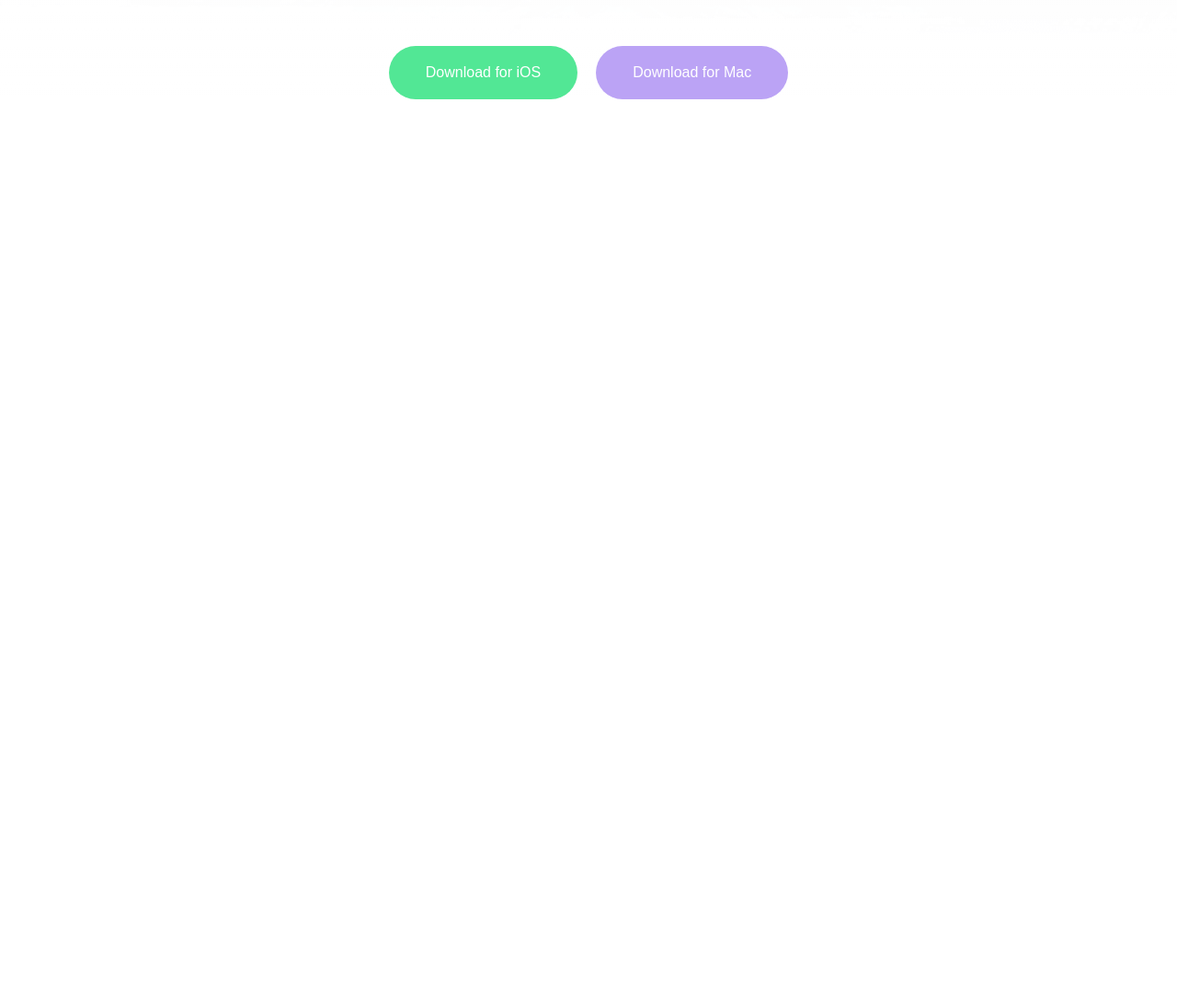
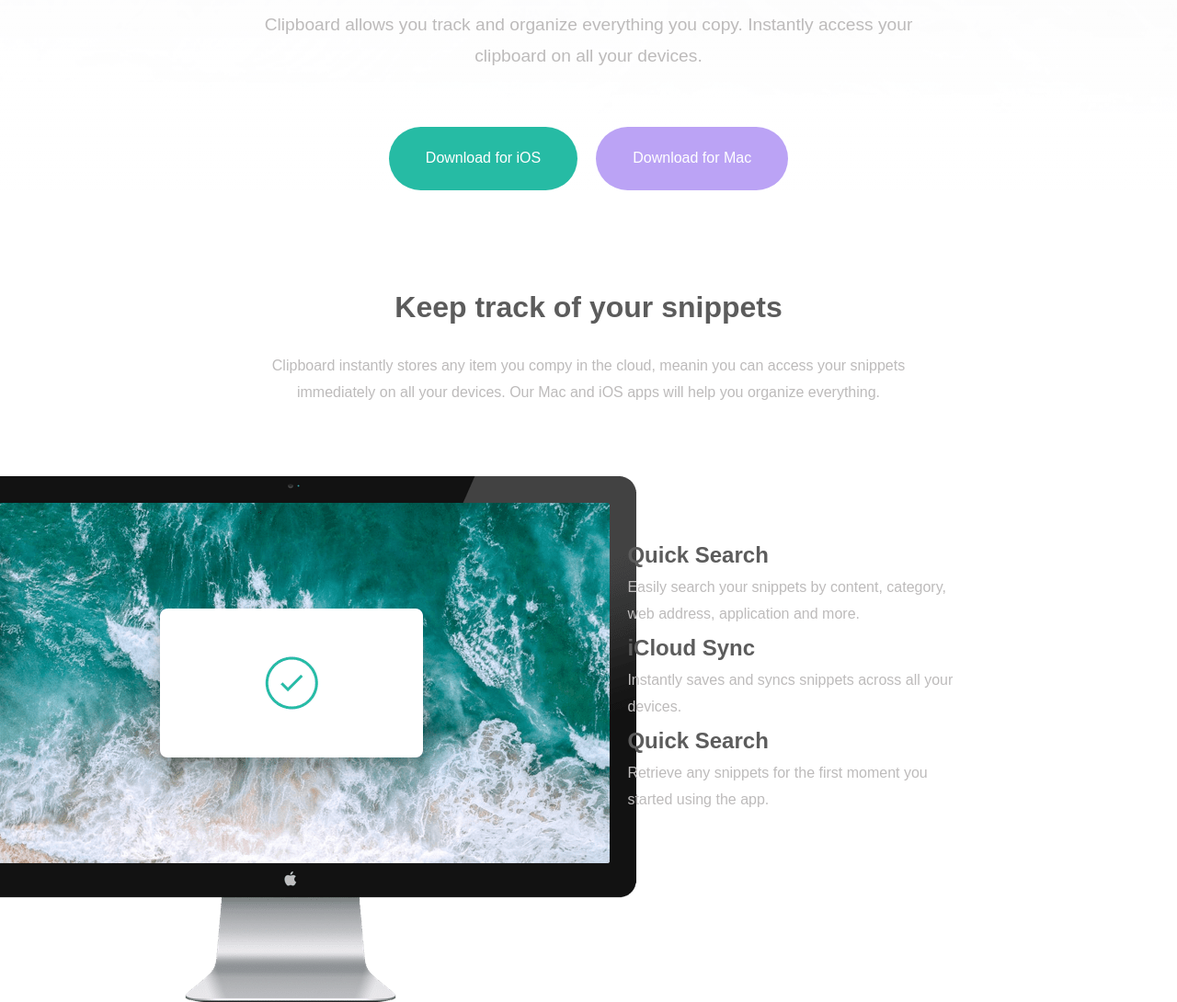
Before and after one commit to alissonperim/secondchallengepak, a plain HTML site: page index.html in a window 1280 px wide. Shown: the part 460-1550 px from the top of the page at 92% size. Before the commit the page ends 800 px from the top, so only its background shows below. Drawn offline with Linux system fonts and the light colour scheme; a web font is replaced by a local one.

Commit message:
feature: adicionado a main-section no html e o main-style no css

```diff
--- a/css/header-style.css
+++ b/css/header-style.css
@@ -1,5 +1,5 @@
 :root{
-    --btn-green: rgb(82, 231, 149);
+    --btn-green: rgb(38,187,164);
     --btn-purpple: rgb(187, 163, 245);
     --text-color: rgb(189, 187, 187);
     --headers-color: rgb(92, 92, 92);
@@ -16,10 +16,12 @@
 
 body{
     font-size: 16px;
+    line-height: 1.8;
 }
 
 .container{
-    max-width: 1280px;
+    max-width: 993px;
+    width: 100%;
     margin: 0 auto;
 }
 
@@ -37,7 +39,6 @@ body{
 }
 
 .header-logo__image{
-    width: 12%;
     margin: 0 auto;
     padding-top: 16%;
     padding-bottom: 8%;
@@ -55,13 +56,13 @@ body{
     text-align: center;
     color: var(--headers-color);
     font-weight: 700;
-    font-size: 2.5rem;
+    font-size: 3rem;
 }
 
 .header-logo__p{
     position: relative;
     text-align: center;
-    width: 62.7%;
+    width: 75%;
     padding: 2% 0 0 0;
     font-size: 1.2rem;
     color: var(--text-color);
--- /dev/null
+++ b/css/main-style.css
@@ -0,0 +1,64 @@
+:root{
+    --btn-green: rgb(38,187,164);
+    --btn-purpple: rgb(187, 163, 245);
+    --text-color: rgb(189, 187, 187);
+    --headers-color: rgb(92, 92, 92);
+    --hover-color: rgb(132, 252,186);
+    --font-family: 'Bai Jamjuree', sans-serif;
+}
+
+.informative-container{
+    display: flex;
+    flex-direction: column;
+    justify-content: space-between;
+    align-items: center;
+}
+
+.informative__h2{
+    text-align: center;
+    padding-top: 10%;
+    font-size: 2rem;
+    color: var(--headers-color);
+}
+
+.informative__p{
+    position: relative;
+    text-align: center;
+    width: 75%;
+    padding: 2% 0 0 0;
+    font-size: 1rem;
+    color: var(--text-color);
+}
+
+.second-informative-container{
+    display: flex;
+    flex-direction: row;
+    width: 100%;
+    padding-top: 6%;
+}
+
+.mac-image{
+    margin-left: -60px;
+    width: 50%;
+    display: flex;
+    flex: 1;
+}
+
+.informations{
+    display: flex;
+    flex-direction: column;
+    flex-wrap: wrap;
+    flex: 1;
+    padding-top: 5%;
+    padding-left: 8%;
+}
+
+.informations__h3{
+    font-size: 1.5rem;
+    color: var(--headers-color);
+}
+
+.informations__p{
+    padding-right: 40%;
+    color: var(--text-color);
+}
--- a/index.html
+++ b/index.html
@@ -7,6 +7,7 @@
     <link rel="preconnect" href="https://fonts.gstatic.com">
     <link href="https://fonts.googleapis.com/css2?family=Bai+Jamjuree:wght@400;500;600;700&display=swap" rel="stylesheet">
     <link rel="stylesheet" href="css/header-style.css">
+    <link rel="stylesheet" href="css/main-style.css">
     <title>Segundo desafio Academy</title>
 </head>
 <body>
@@ -28,5 +29,42 @@
             </div>
         </div>
     </header>
+    <main id="main-section">
+        <section class="container">
+            <div class="informative-container">
+                <h2 class="informative__h2">Keep track of your snippets</h2>
+                <p class="informative__p">
+                    Clipboard instantly stores any item you compy in the cloud, meanin you can access
+                    your snippets immediately on all your devices. Our Mac and iOS apps will help you
+                    organize everything.
+                </p>
+            </div>
+        </section>
+        <section class="second-informative-container">
+            <div class="mac-image">
+                <img src="img/image-computer.png" alt="Mac os">
+            </div>
+            <div class="informations">
+                <div class="quick-search">
+                    <h3 class="informations__h3">Quick Search</h3>
+                    <p class="informations__p">
+                        Easily search your snippets by content, category, web address, application and more.
+                    </p>
+                </div>
+                <div class="icloud-sync">
+                    <h3 class="informations__h3">iCloud Sync</h3>
+                    <p class="informations__p">
+                        Instantly saves and syncs snippets across all your devices.
+                    </p>
+                </div>
+                <div class="completly-history">
+                    <h3 class="informations__h3">Quick Search</h3>
+                    <p class="informations__p">
+                        Retrieve any snippets for the first moment you started using the app.
+                    </p>
+                </div>
+            </div>
+        </section>
+    </main>
 </body>
 </html>
```
